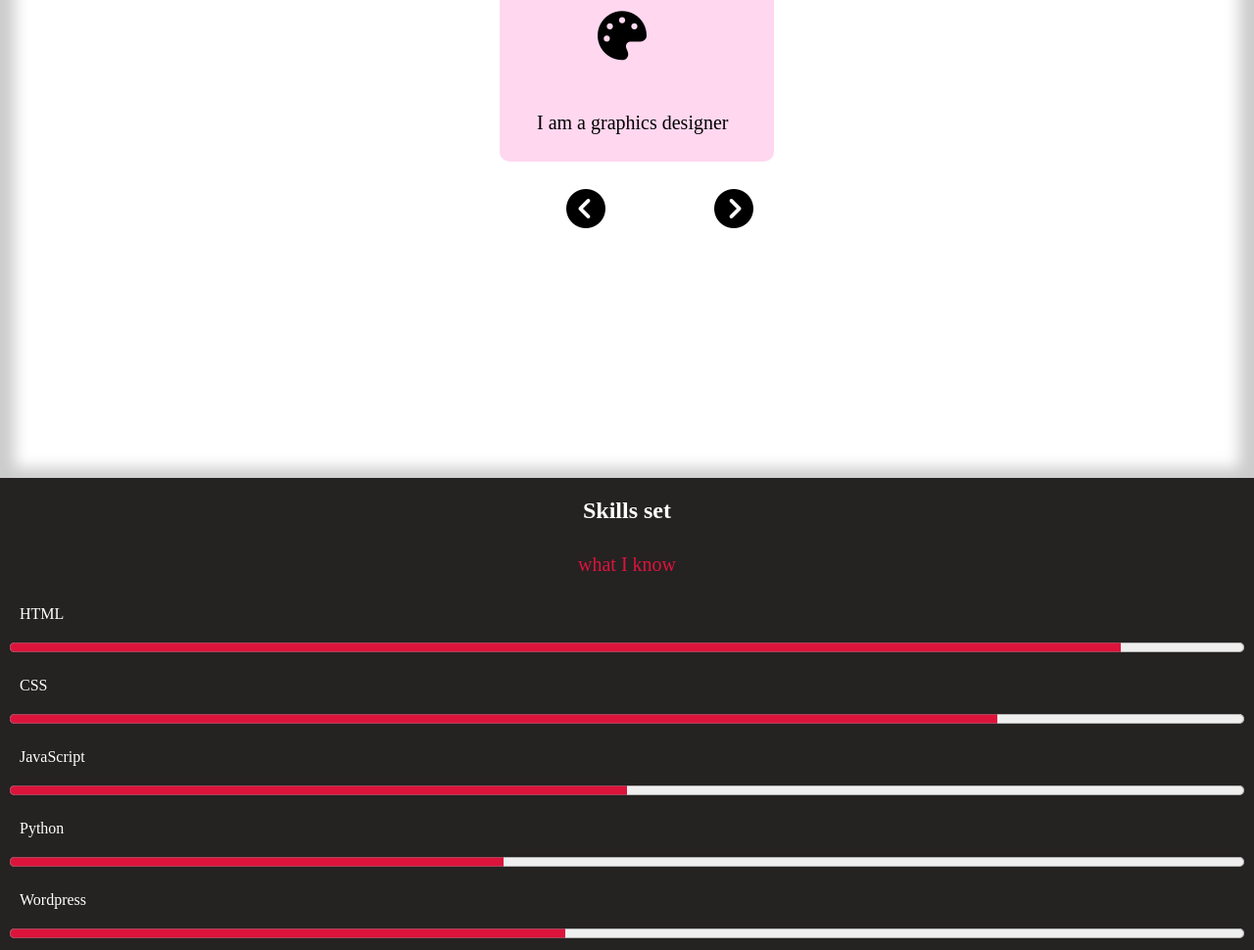
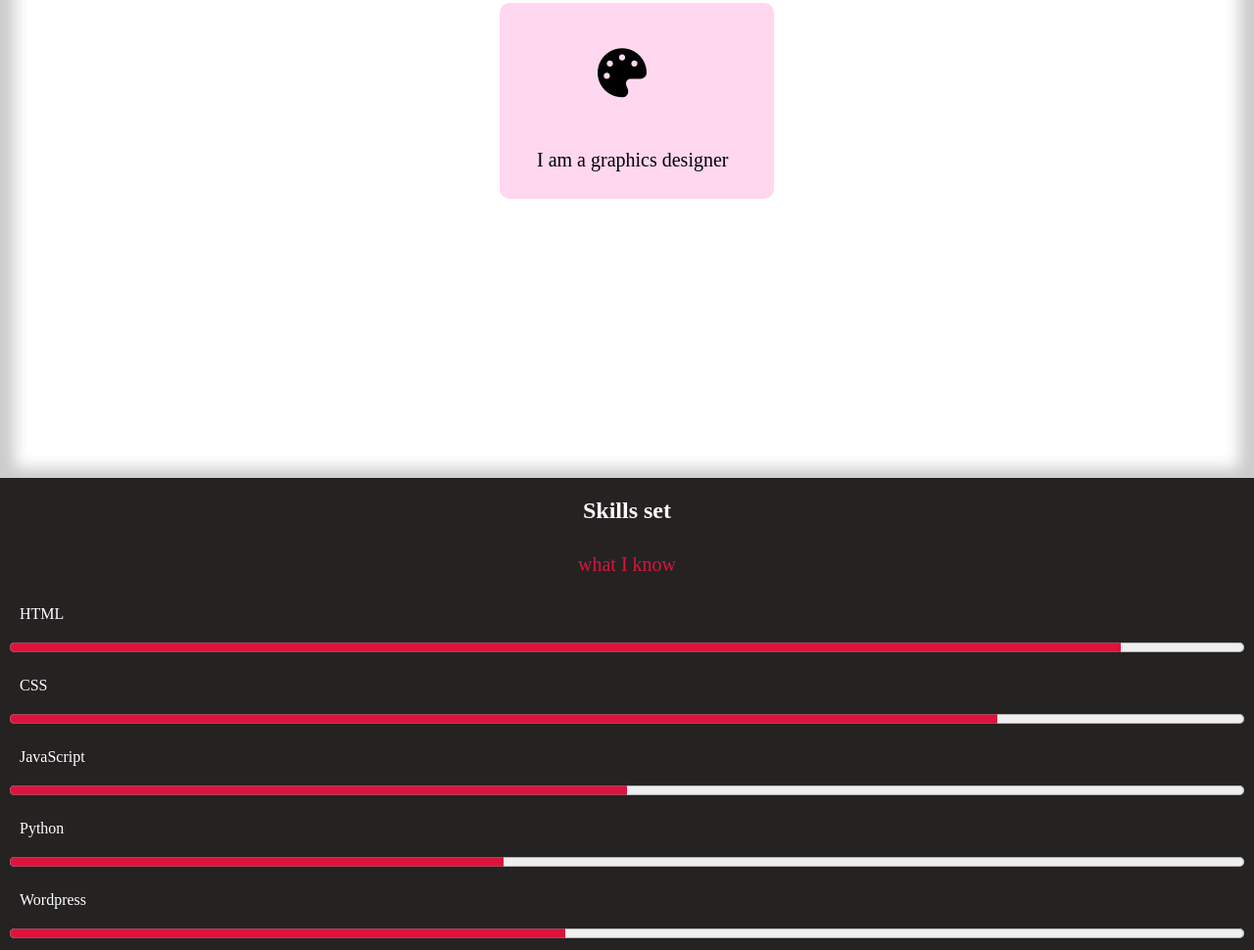
Before and after one commit to Eunini/My-portfolio, a plain HTML site: page index.html in a window 1280 px wide. Shown: the part 2877-3847 px from the top of the page at 98% size. Drawn offline with Linux system fonts and the light colour scheme; files whose address does not match are found by name.

Commit message:
Update index.html

```diff
--- a/index.html
+++ b/index.html
@@ -56,8 +56,8 @@
 <i class="fa-solid fa-palette" id="palette"></i>
 <p class="designer"> I am a graphics designer</p>
 </div>
-<i class="fa fa-chevron-circle-left" aria-hidden="true" id="left-arrow" onclick="leftarrow()"></i>
-<i class="fa fa-chevron-circle-right" aria-hidden="true" id="right-arrow" onclick="rightarrow()"></i>
+<!--<i class="fa fa-chevron-circle-left" aria-hidden="true" id="left-arrow" onclick="leftarrow()"></i>
+<i class="fa fa-chevron-circle-right" aria-hidden="true" id="right-arrow" onclick="rightarrow()"></i>-->
 </section>
 </div>
 </div>
```
